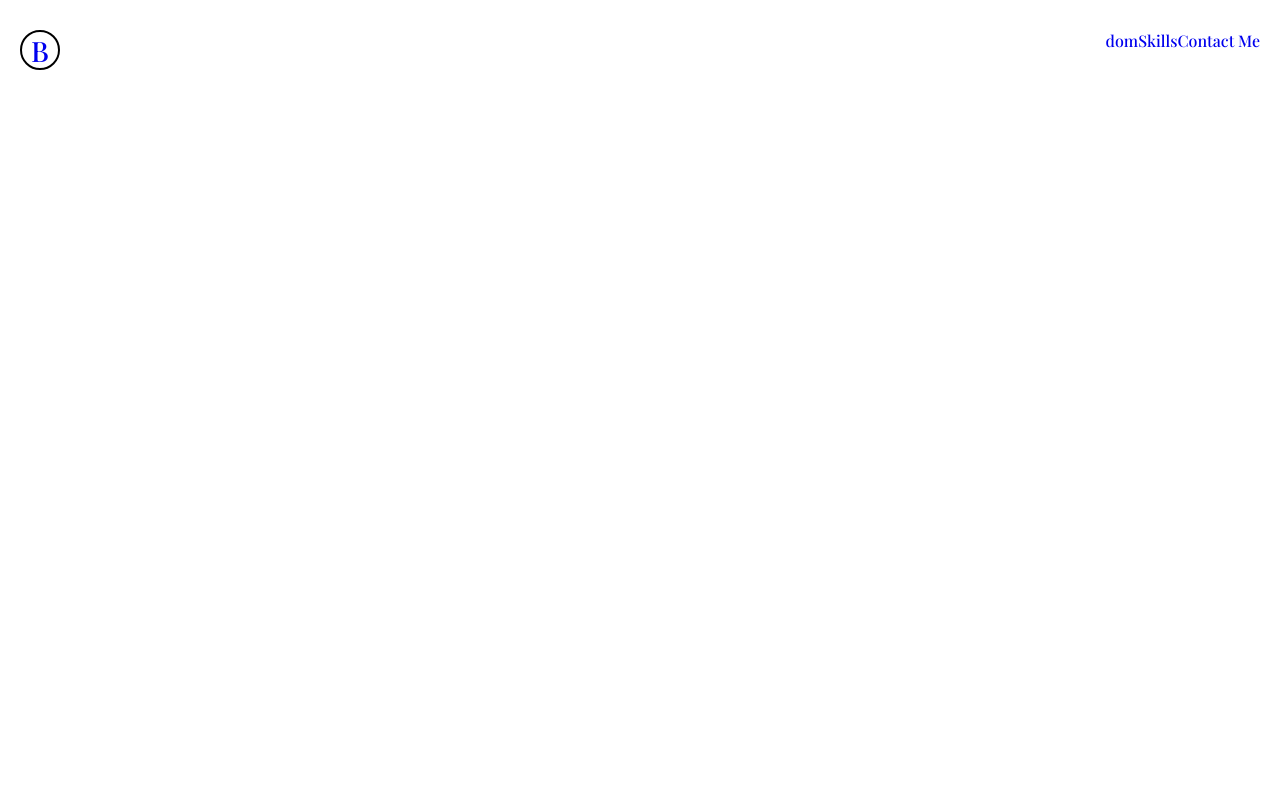
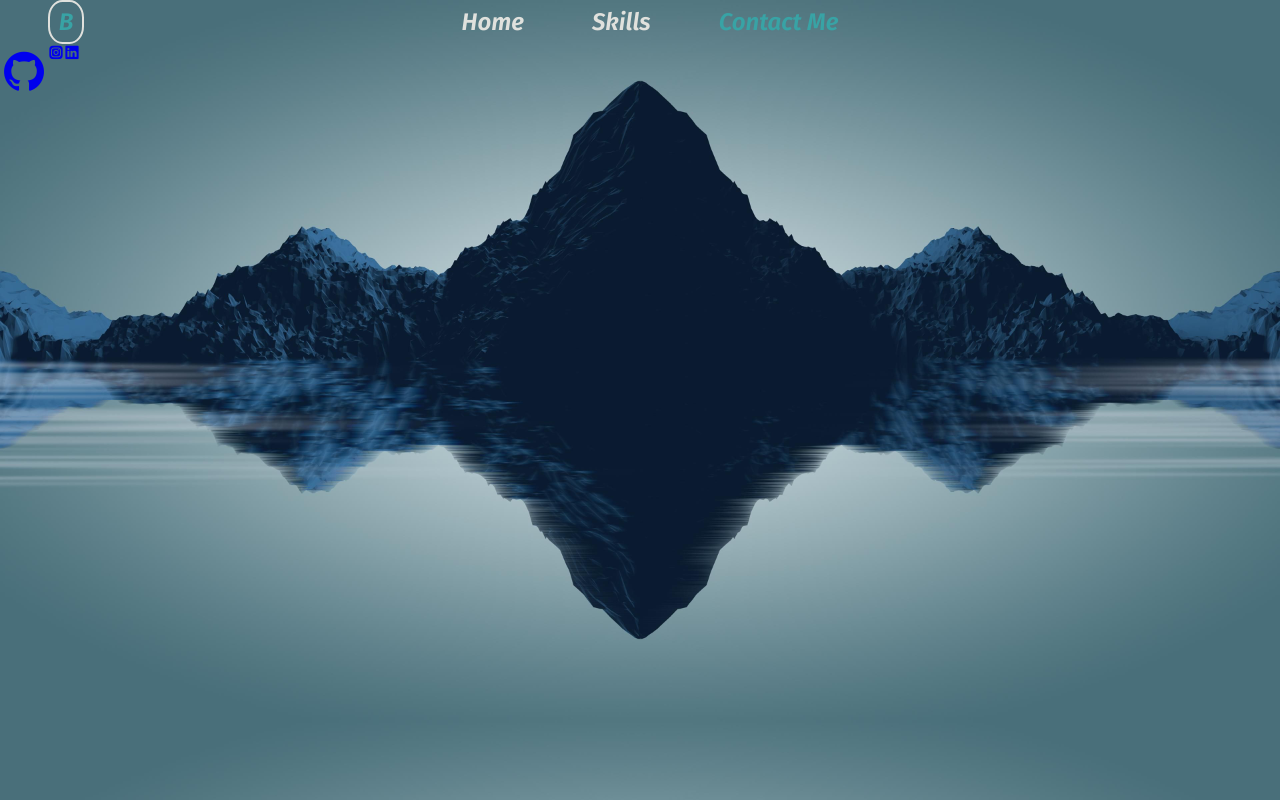
Before and after one commit to ImBeh/Personal.prof, a plain HTML site: page index.html in a window 1280 px wide. Drawn offline with nearby package versions, Linux system fonts and the light colour scheme; a web font is replaced by a local one.

Commit message:
change header

```diff
--- a/Css/app.css
+++ b/Css/app.css
@@ -1,52 +1,74 @@
 /*------------------ fonts  ---------------------*/
 @import url("https://fonts.googleapis.com/css2?family=Playfair+Display:ital,wght@0,500;0,600;0,700;1,600;1,700&family=Tiro+Devanagari+Marathi:ital@0;1&display=swap");
+@import url("https://fonts.googleapis.com/css2?family=Fira+Sans:ital,wght@1,600&display=swap");
+* {
+  margin: 0;
+  padding: 0;
+}
+body {
+  background-image: url(../img/mt.jpg);
+  background-position: contain;
+  background-size: cover;
+}
+.container {
+  width: 100%;
+  height: 100%;
 
-:root {
-  --header-height: 3rem;
-
-  /* ---------------------colors ------------------*/
-
-  /* font */
-  --body-font: "Playfair Display", "Tiro Devanagari Marathi", serif;
+  box-sizing: border-box;
 }
-* {
-  box-sizing: border-box;
-  padding: 0;
-  margin: 0;
-  font-family: "playfair Display";
-}
-html {
-  scroll-behavior: smooth;
-}
-.header {
+.navbar {
+  height: 12%;
   display: flex;
-  justify-content: space-between;
-  padding: 30px 0px;
-}
-.logo_div {
-  width: 2.5rem;
-  height: 2.5rem;
-  border: 2px solid black;
-  border-radius: 50%;
-  display: flex;
-  justify-content: center;
   align-items: center;
-  margin: 0 0;
-  margin-left: 20px;
+  text-align: center;
 }
 .logo {
+  border: 2px solid #e0e1dd;
+  border-radius: 40%;
+  width: 2rem;
+  height: 2.5rem;
+  cursor: pointer;
+  display: flex;
+  align-items: center;
+  justify-content: center;
+  font-family: "Fira Sans";
+  font-size: 1.5rem;
   text-decoration: none;
-  font-size: 1.75rem;
+  color: #38a3a5;
+  margin-left: 3rem;
+}
+nav {
+  flex: 1;
 }
 
-.nav_list {
+nav ul li {
+  list-style: none;
+  display: inline-block;
+  margin-right: 4rem;
+}
+nav ul li a {
+  text-decoration: none;
+  color: #e0e1dd;
+  font-size: 1.5rem;
+  font-family: "Fira Sans";
+}
+.cm {
+  text-decoration: dashed;
+  color: #38a3a5;
+}
+.home:hover {
+  color: #38a3a5;
+}
+.skills:hover {
+  color: #38a3a5;
+}
+.logo:hover {
+  border-color: #38a3a5;
+}
+main {
   display: flex;
-  list-style: none;
-  justify-content: center;
-  padding-bottom: 50px;
-  margin-right: 20px;
 }
-.nav_list_a {
-  text-decoration: none;
-  display: inline;
+.icon {
+  font-size: 3rem;
+  color: red;
 }
--- a/index.html
+++ b/index.html
@@ -16,18 +16,29 @@
   <body>
     <!-- header -->
 
-    <header class="header">
-        <div class="logo_div">
-      <a href="#" class="logo">B</a>
+    <header class="container">
+        <div class="navbar">
+          <a href="#" class="logo">B</a>
+
+        <nav>
+        <ul class="nav_list">
+          <li><a class="home" href="#"">Home</a></li>
+          <li><a class="skills" href="#"">Skills</a></li>
+          <li><a class="cm" href="#"">Contact Me</a></li>
+        </ul>
+        </nav>
       </div>
+    </header>
+  <!----------------------- main ------------------------>
+    <main>
+      <ul class="icon"
+      <li><a href="#"><i class="uil uil-github"></i></a></ul>
+        <a href="#"> <i class="uil uil-instagram-alt"></i></a>
+        <a href="#"> <i class="uil uil-linkedin"></i>  </a>
 
-        <ul class="nav_list">
-          <li><a class="nav_list_a" href="#"">dom</a></li>
-          <li><a class="nav_list_a" href="#"">Skills</a></li>
-          <li><a class="nav_list_a" href="#"">Contact Me</a></li>
-        </ul>
 
-    </header>
+      </ul>
+    </main>
     <!-------------------- Main Js ------------------->
     <script src="js/app.js"></script>
   </body>
```
Also changed, not shown: img/mt.jpg (added).
